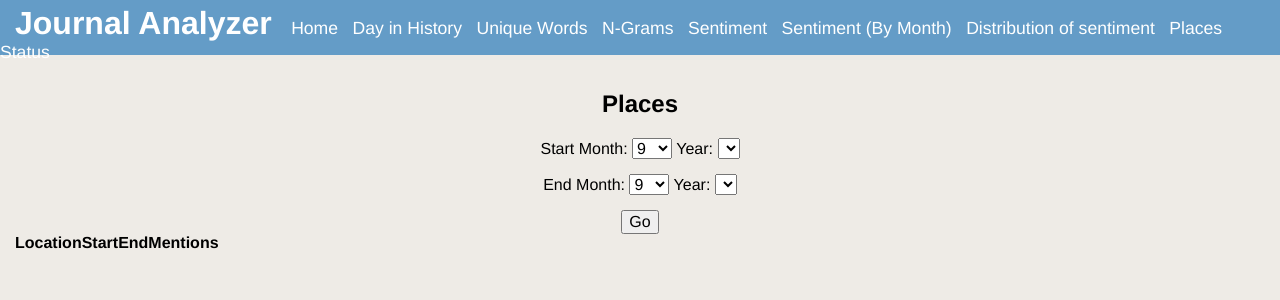
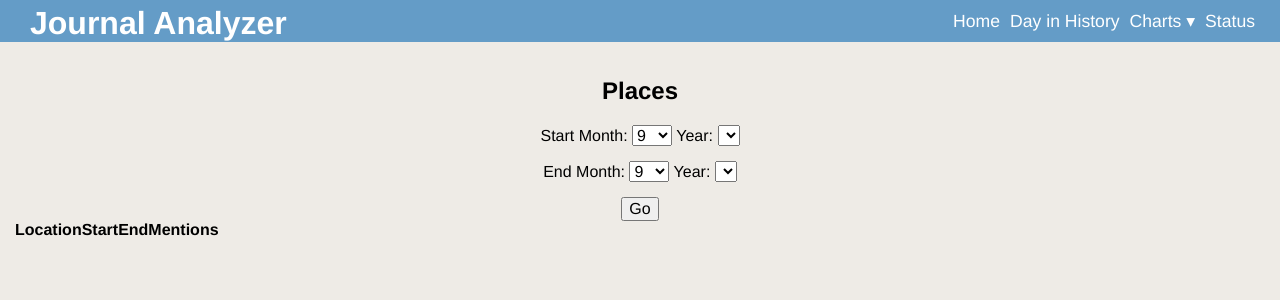
Before and after one commit to HaloZero/journal_formatter, a Flask app: page /places in a window 1280 px wide. Shown: the top 300 px of the page. Run offline with Flask 3, Linux system fonts and the light colour scheme; lists and menus that the app fills with data are empty; some libraries are stand-ins or nearby versions.

Commit message:
Responsive nav and baseline mobile layout
The top nav was 9 flat links with no grouping and no responsive CSS
anywhere in the app (no viewport meta tag, .entry hardcoded to 800px).

- Group the chart/analysis pages under a "Charts" dropdown, collapsing
  9 top-level links down to 4 (Home, Day in History, Charts, Status).
- Add a hamburger toggle below 700px that stacks the nav vertically and
  turns Charts into an inline expandable section instead of a floating
  dropdown; header is a single inline row above that breakpoint.
- Add the missing viewport meta tag, make .entry and .thread progress
  shrink instead of overflowing, and wrap the places/status tables in a
  horizontally-scrollable container instead of blowing out page width.

Co-Authored-By: Claude Sonnet 5 <noreply@anthropic.com>

```diff
--- a/app/static/javascript/main.js
+++ b/app/static/javascript/main.js
@@ -1,8 +1,34 @@
 $(function() {
+	setupNav()
 	setupAnalyze()
 	setupClassify()
 	setupAnalysisProgress()
 });
+
+/// setup the hamburger toggle and the Charts dropdown/accordion in the nav
+function setupNav() {
+	$('.nav-toggle').on('click', function() {
+		var $nav = $('.main-nav')
+		var isOpen = $nav.toggleClass('open').hasClass('open')
+		$(this).attr('aria-expanded', isOpen)
+	})
+
+	$('.nav-group-toggle').on('click', function(event) {
+		event.stopPropagation()
+		var $group = $(this).closest('.nav-group')
+		var isOpen = $group.toggleClass('open').hasClass('open')
+		$(this).attr('aria-expanded', isOpen)
+	})
+
+	// clicking anywhere outside the Charts group closes it
+	$(document).on('click', function(event) {
+		var $group = $('.nav-group')
+		if (!$(event.target).closest($group).length) {
+			$group.removeClass('open')
+			$group.find('.nav-group-toggle').attr('aria-expanded', false)
+		}
+	})
+}
 
 /// setup the button to analyze a journal entry
 function setupAnalyze() {
--- a/app/static/stylesheets/main.css
+++ b/app/static/stylesheets/main.css
@@ -7,9 +7,15 @@ body {
 /* header */
 
 header {
-	height: 55px;
 	background-color: #649cc7;
 	color: white;
+}
+
+.header-bar {
+	height: 55px;
+	display: flex;
+	align-items: center;
+	justify-content: space-between;
 }
 
 header h1 {
@@ -22,11 +28,129 @@ header h1 {
 	display: inline-block;
 }
 
-header a {
+.nav-toggle {
+	display: none;
+	background: none;
+	border: none;
+	color: white;
+	font-size: 1.6em;
+	margin-right: 15px;
+	cursor: pointer;
+}
+
+/* main nav */
+
+.main-nav {
+	display: flex;
+	align-items: center;
+	flex-wrap: wrap;
+	padding: 0 15px 10px;
+}
+
+.main-nav a {
 	padding-right: 10px;
 	font-size: 1.1em;
 	color: white;
 	text-decoration: none;
+}
+
+.main-nav a:hover {
+	text-decoration: underline;
+}
+
+.nav-group {
+	position: relative;
+}
+
+.nav-group-toggle {
+	background: none;
+	border: none;
+	color: white;
+	font-size: 1.1em;
+	padding: 0 10px 0 0;
+	margin: 0;
+	font-family: inherit;
+	cursor: pointer;
+}
+
+.nav-group-toggle::after {
+	content: " \25BE";
+}
+
+.nav-group-menu {
+	display: none;
+	flex-direction: column;
+}
+
+.nav-group.open .nav-group-menu {
+	display: flex;
+}
+
+/* Desktop: title and nav sit inline on one row, Charts opens as a
+   floating dropdown panel instead of an accordion */
+@media (min-width: 701px) {
+	header {
+		display: flex;
+		align-items: center;
+		justify-content: space-between;
+		padding: 0 15px;
+	}
+
+	.header-bar {
+		height: auto;
+	}
+
+	.main-nav {
+		padding: 0;
+	}
+
+	.nav-group-menu {
+		position: absolute;
+		top: 100%;
+		left: 0;
+		background-color: #649cc7;
+		box-shadow: 0 4px 6px rgba(0, 0, 0, 0.2);
+		padding: 5px 10px;
+		z-index: 10;
+		min-width: 200px;
+	}
+
+	.nav-group-menu a {
+		padding: 5px 0;
+	}
+}
+
+/* Mobile: hamburger-collapsed, stacked nav */
+@media (max-width: 700px) {
+	.nav-toggle {
+		display: block;
+	}
+
+	.main-nav {
+		display: none;
+		flex-direction: column;
+		align-items: flex-start;
+	}
+
+	.main-nav.open {
+		display: flex;
+	}
+
+	.main-nav a {
+		padding: 8px 0;
+	}
+
+	.nav-group {
+		width: 100%;
+	}
+
+	.nav-group-menu {
+		padding-left: 15px;
+	}
+
+	.nav-group-menu a {
+		padding: 6px 0;
+	}
 }
 
 /* page css  */
@@ -38,7 +162,9 @@ header a {
 
 /* Entry css */
 .entry {
-	width: 800px;
+	max-width: 800px;
+	width: 100%;
+	box-sizing: border-box;
 	background-color: white;
 	margin: 0 auto;
 	text-align: left;
@@ -126,6 +252,7 @@ pre .positive_2 {
 .thread progress {
 	height: 5em;
 	width: 20em;
+	max-width: 100%;
 }
 
 /* Chart */
@@ -135,25 +262,9 @@ pre .positive_2 {
 	width: 65%;
 }
 
-/*nav links */
-
-nav ul {
+/* Wide tables (places, status) scroll horizontally instead of
+   overflowing the page on narrow screens */
+.table-container {
 	width: 100%;
-	margin: 0;
-	-webkit-padding-start: 0;
+	overflow-x: auto;
 }
-
-nav ul li {
-	display: inline-block;
-}
-
-nav ul li a {
-	text-decoration: none;
-	color: blue;
-	border-right: 1px solid black;
-	padding: 0 5px;
-}
-
-nav ul li:last-child a {
-	border-right: none;
-}
--- a/app/templates/_head.html
+++ b/app/templates/_head.html
@@ -1,5 +1,6 @@
 <head>
     <title>Journal Page</title>
+    <meta name="viewport" content="width=device-width, initial-scale=1">
     <link rel="stylesheet" type="text/css" href="{{ url_for('static', filename='stylesheets/normalize.css') }}">
     <link rel="stylesheet" type="text/css" href="{{ url_for('static', filename='stylesheets/main.css') }}">
     <script type="text/javascript" src='https://code.jquery.com/jquery-3.5.1.min.js'></script>
--- a/app/templates/_header_nav.html
+++ b/app/templates/_header_nav.html
@@ -1,14 +1,22 @@
 <header>
+    <div class="header-bar">
         <h1>Journal Analyzer</h1>
-    <span>
+        <button type="button" class="nav-toggle" aria-label="Toggle navigation" aria-expanded="false">&#9776;</button>
+    </div>
+    <nav class="main-nav">
         <a href="/">Home</a>
         <a href="/day_in_history">Day in History</a>
+        <div class="nav-group">
+            <button type="button" class="nav-group-toggle" aria-expanded="false">Charts</button>
+            <div class="nav-group-menu">
                 <a href="/words">Unique Words</a>
                 <a href="/ngrams">N-Grams</a>
                 <a href="/sentiment">Sentiment</a>
                 <a href="/monthly_sentiment">Sentiment (By Month)</a>
-        <a href="/distribution_sentiment">Distribution of sentiment</a>
+                <a href="/distribution_sentiment">Distribution of Sentiment</a>
                 <a href="/places">Places</a>
+            </div>
+        </div>
         <a href="/status">Status</a>
-    </span>
+    </nav>
 </header>
--- a/app/templates/places.html
+++ b/app/templates/places.html
@@ -14,6 +14,7 @@
         {% include "_range_nav.html" %}
     </form>
 
+    <div class="table-container">
         <table>
             <thead>
                 <tr>
@@ -34,6 +35,7 @@
                 {% endfor %}
             </tbody>
         </table>
+    </div>
 
 </div>
 </body>
--- a/app/templates/status.html
+++ b/app/templates/status.html
@@ -21,6 +21,7 @@
         <a href="/import_photos"><button type="button">Scan for Photos</button></a>
     </div>
 
+    <div class="table-container">
         <table>
             <thead>
                 <tr>
@@ -49,6 +50,7 @@
                 {% endfor %}
             </tbody>
         </table>
+    </div>
 
 </div>
 </body>
```
Lines whose indentation alone changed are shown as unchanged.
